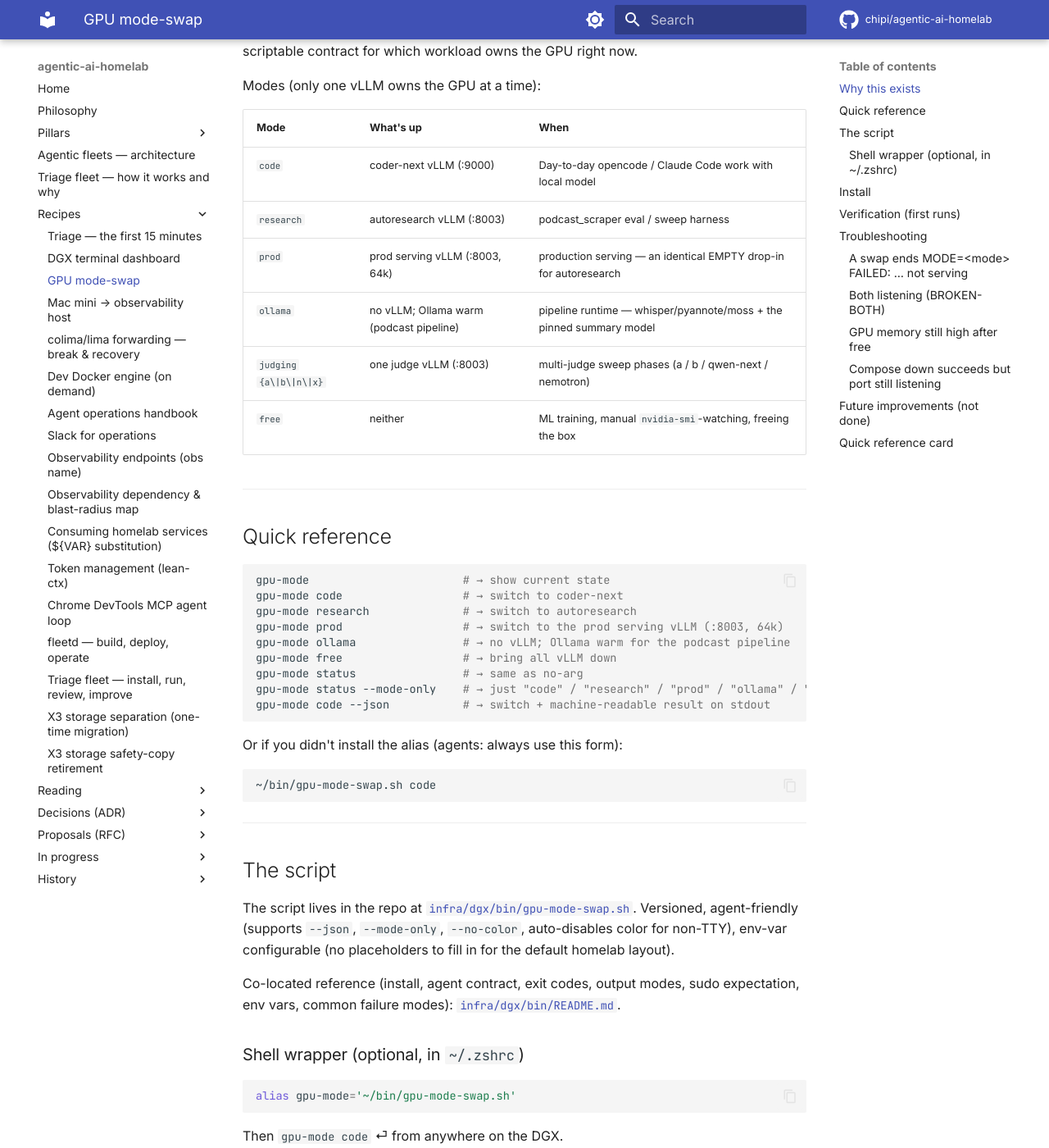
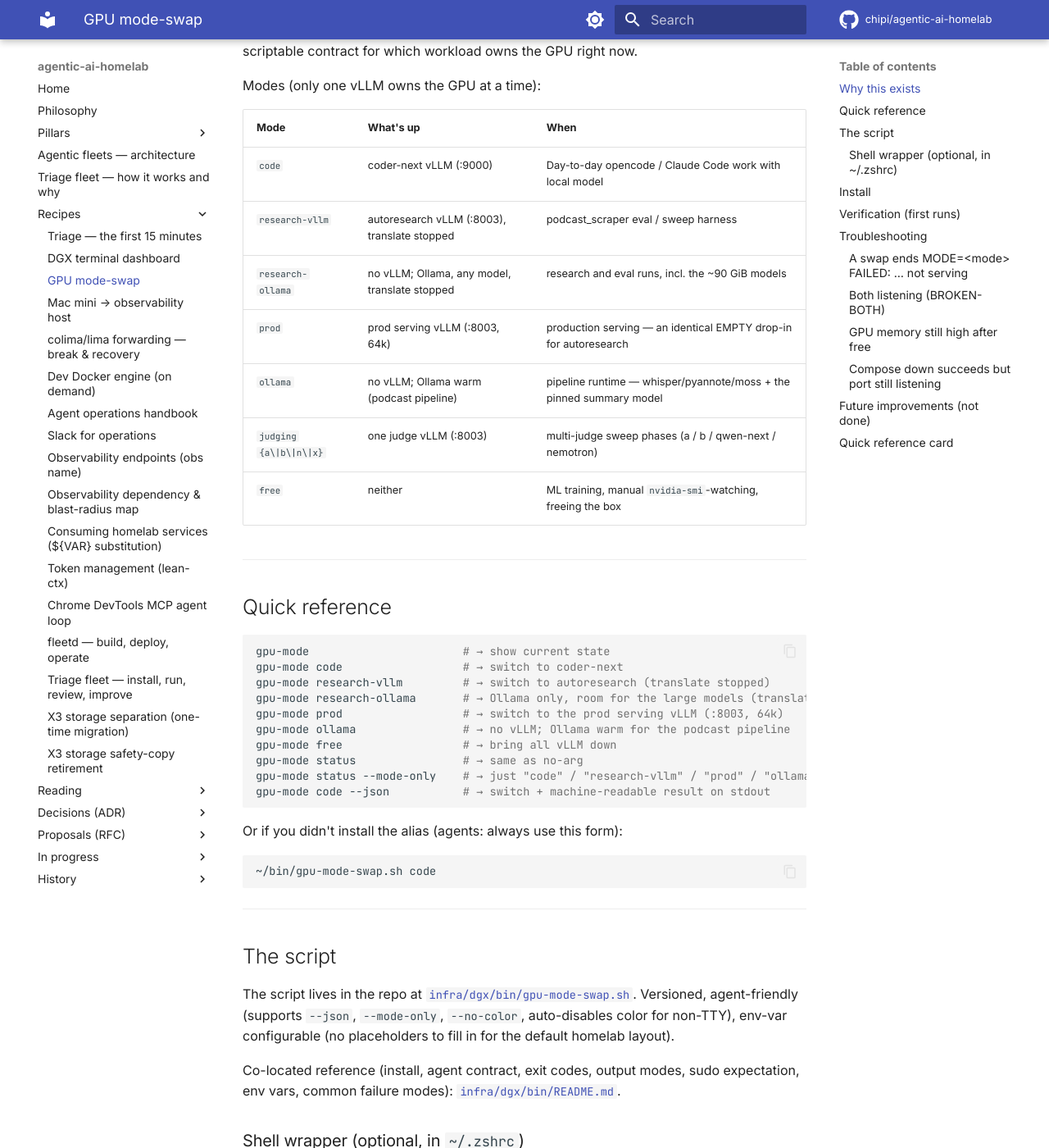
Before and after one commit to chipi/agentic-ai-homelab, an MkDocs documentation site: the page built from docs/recipes/gpu-mode-swap.md, in a window 1280 px wide and 1400 px high, scrolled down 1665 px. Shown: the whole window at 82% size. Built offline with MkDocs 1.6.1 and Material for MkDocs 9.7.7, drawn with Linux system fonts in a browser that asks for light colours; comment, search, counter and statistics services are not loaded; some of the changed text lies outside the part shown.

Commit message:
feat(dgx): GPU modes by the operator's design; translate only in prod and ollama
Operator's mode design, 2026-11-01, after measuring GPU memory per service on the DGX
(translate 29 GiB, prod-vllm 25 GiB, whisper+pyannote+moss ~5 GiB, ~121 GiB usable):

  mode             main LLM                           translate  Ollama daemon
  prod             prod-vllm :8003                    started    stopped
  ollama           Ollama, pinned qwen3.5:35b warm    started    started   (was: left as is)
  research-vllm    autoresearch vLLM :8003            stopped    stopped   (was `research`; translate left as is)
  research-ollama  Ollama, any model, ~90 GiB room    stopped    started   (new)
  code             coder-next vLLM :9000              stopped    stopped   (was: left as is)
  judging a|b|n|x  one judge vLLM :8003               stopped    stopped   (was: left as is)
  free             -                                  stopped    as is

The speech services stay untouched in every mode (prod's nightly needs them; stopping them
in code/judging was dropped: 5 GiB for an extra stack to restart on every swap back).
research-ollama is where the ~90 GiB eval models belong: on 10-30/31 they ran at ~98 GiB
with translate stopped by hand. `research` stays accepted as the old name. status also
reports the Ollama daemon, since both Ollama modes show "free" (no vLLM).

- slots stop translate before their vLLM starts (and on a same-mode re-run); end state
  checks translate is down. ollama mode fails unless translate serves.
- infra/dgx/bin/README.md's mode table was wrong (it described `prod` as Ollama-warm
  with an empty vLLM slot); replaced with the table above and the memory figures. Docs and
  the gpu-mode skill now show research-vllm.

Tests (stub docker/curl/systemctl): 16 checks pass (164 s; test delays shortened), 6 new
for the modes. Mutants: slots keeping translate, ollama not starting it, research-ollama
keeping it, dropping the `research` alias: all four fail the suite. Not yet run on the DGX.

Co-Authored-By: Claude Opus 5.5 <noreply@anthropic.com>
Claude-Session: https://claude.ai/code/session_01DJqN6uERmW8gsoZAtCcsfS

````diff
--- a/docs/recipes/gpu-mode-swap.md
+++ b/docs/recipes/gpu-mode-swap.md
@@ -50,7 +50,8 @@ Modes (only one vLLM owns the GPU at a time):
 | Mode | What's up | When |
 |---|---|---|
 | `code` | coder-next vLLM (:9000) | Day-to-day opencode / Claude Code work with local model |
-| `research` | autoresearch vLLM (:8003) | podcast_scraper eval / sweep harness |
+| `research-vllm` | autoresearch vLLM (:8003), translate stopped | podcast_scraper eval / sweep harness |
+| `research-ollama` | no vLLM; Ollama, any model, translate stopped | research and eval runs, incl. the ~90 GiB models |
 | `prod` | prod serving vLLM (:8003, 64k) | production serving — an identical EMPTY drop-in for autoresearch |
 | `ollama` | no vLLM; Ollama warm (podcast pipeline) | pipeline runtime — whisper/pyannote/moss + the pinned summary model |
 | `judging {a\|b\|n\|x}` | one judge vLLM (:8003) | multi-judge sweep phases (a / b / qwen-next / nemotron) |
@@ -63,12 +64,13 @@ Modes (only one vLLM owns the GPU at a time):
 ```bash
 gpu-mode                       # → show current state
 gpu-mode code                  # → switch to coder-next
-gpu-mode research              # → switch to autoresearch
+gpu-mode research-vllm         # → switch to autoresearch (translate stopped)
+gpu-mode research-ollama       # → Ollama only, room for the large models (translate stopped)
 gpu-mode prod                  # → switch to the prod serving vLLM (:8003, 64k)
 gpu-mode ollama                # → no vLLM; Ollama warm for the podcast pipeline
 gpu-mode free                  # → bring all vLLM down
 gpu-mode status                # → same as no-arg
-gpu-mode status --mode-only    # → just "code" / "research" / "prod" / "ollama" / "free" (agent-friendly)
+gpu-mode status --mode-only    # → just "code" / "research-vllm" / "prod" / "ollama" / "free" (agent-friendly)
 gpu-mode code --json           # → switch + machine-readable result on stdout
 ```
 
@@ -215,7 +217,8 @@ another container) is bound to that port.
 ```
 gpu-mode               # show status
 gpu-mode code          # coder-next vLLM up (:9000), others down
-gpu-mode research      # autoresearch vLLM up (:8003), others down
+gpu-mode research-vllm   # autoresearch vLLM up (:8003), others and translate down
+gpu-mode research-ollama # Ollama only (no vLLM, no translate), room for the large models
 gpu-mode prod          # prod serving vLLM up (:8003, 64k), others down
 gpu-mode ollama        # no vLLM; Ollama warm (podcast pipeline)
 gpu-mode free          # all vLLM down
````
Also changed, not shown: infra/dgx/AGENTS.md (+1 -1 lines), infra/dgx/README.md (+1 -1 lines), infra/dgx/bin/README.md (+35 -26 lines), infra/vllm/template/README.md (+1 -1 lines), workstation/claude/skills/gpu-mode/SKILL.md (+1 -1 lines), 2 other files.
